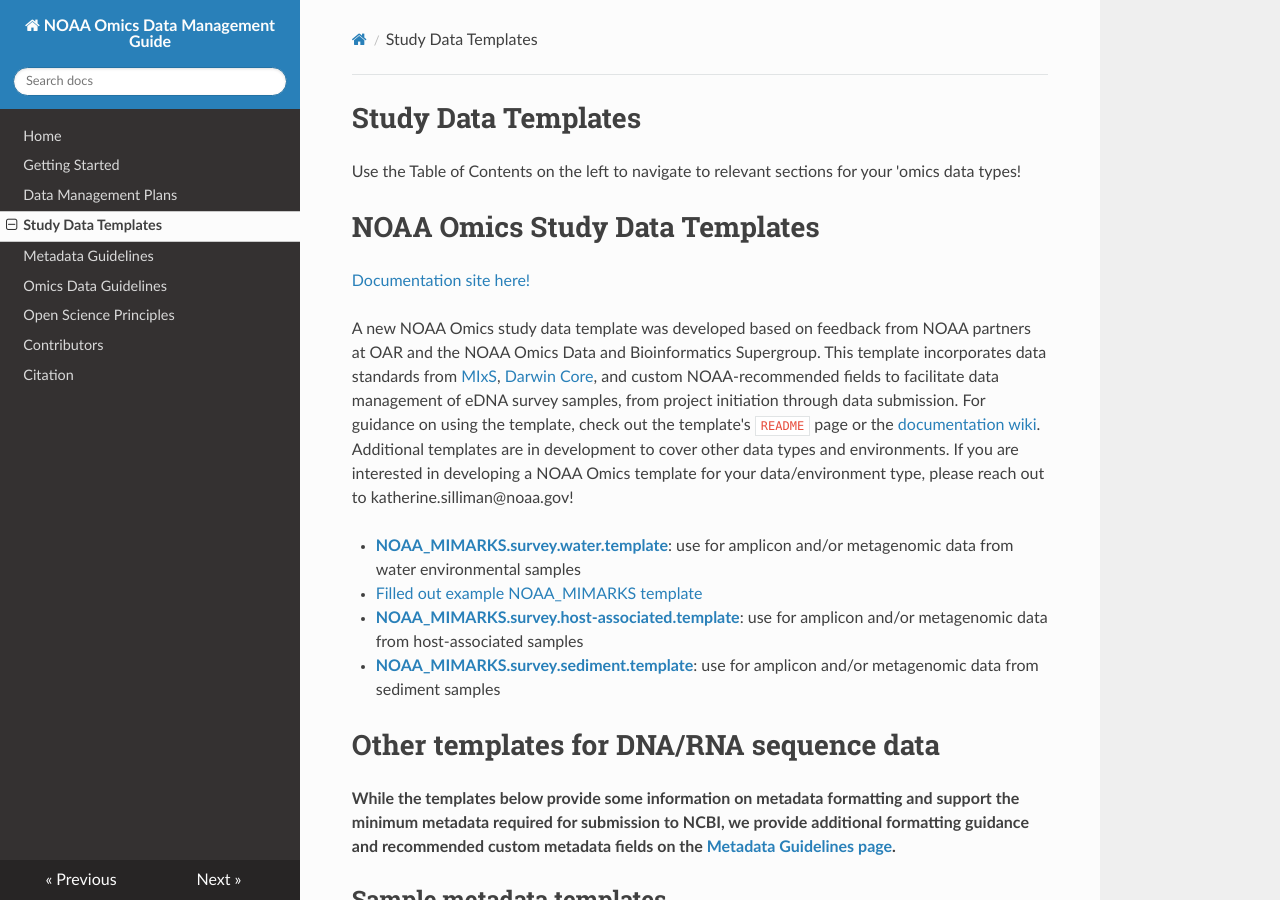
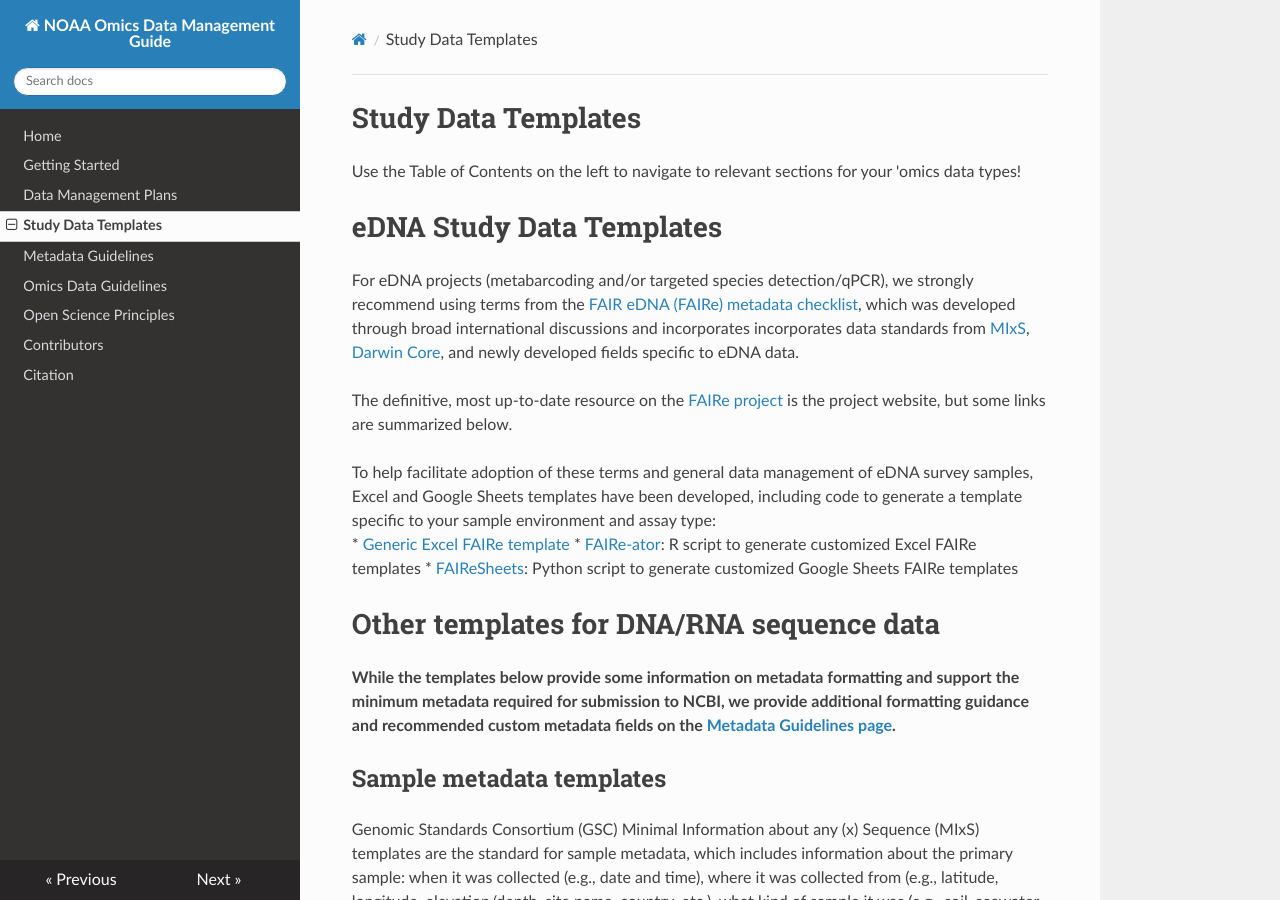
Before and after one commit to NOAA-Omics/noaa-omics-dmg, an MkDocs documentation site: the page built from docs/study-data-templates.md, in a window 1280 px wide and 900 px high. Built offline with MkDocs 1.6.1, drawn with Linux system fonts in a browser that asks for light colours; nearby versions of some CDN libraries; some of the changed text lies outside the part shown.

Commit message:
Update study-data-templates.md
Added FAIRe links

```diff
--- a/docs/study-data-templates.md
+++ b/docs/study-data-templates.md
@@ -3,16 +3,16 @@
 
 Use the Table of Contents on the left to navigate to relevant sections for your 'omics data types!
 
-# NOAA Omics Study Data Templates
+# eDNA Study Data Templates
 
-[Documentation site here!](https://noaa-omics-templates.readthedocs.io/en/latest/)
+For eDNA projects (metabarcoding and/or targeted species detection/qPCR), we strongly recommend using terms from the [FAIR eDNA (FAIRe) metadata checklist](https://fair-edna.github.io/index.html), which was developed through broad international discussions and incorporates incorporates data standards from [MIxS](https://genomicsstandardsconsortium.github.io/mixs/), [Darwin Core](https://dwc.tdwg.org/terms/), and newly developed fields specific to eDNA data.
 
-A new NOAA Omics study data template was developed based on feedback from NOAA partners at OAR and the NOAA Omics Data and Bioinformatics Supergroup. This template incorporates data standards from [MIxS](https://genomicsstandardsconsortium.github.io/mixs/), [Darwin Core](https://dwc.tdwg.org/terms/), and custom NOAA-recommended fields to facilitate data management of eDNA survey samples, from project initiation through data submission. For guidance on using the template, check out the template's `README` page or the [documentation wiki](https://noaa-omics-templates.readthedocs.io/en/latest/). Additional templates are in development to cover other data types and environments. If you are interested in developing a NOAA Omics template for your data/environment type, please reach out to katherine.silliman@noaa.gov!
+The definitive, most up-to-date resource on the [FAIRe project](https://fair-edna.github.io/index.html) is the project website, but some links are summarized below.
 
-* **[NOAA_MIMARKS.survey.water.template](https://docs.google.com/spreadsheets/d/1YBXFU9PuMqm7IT1tp0LTxQ1v2j0tlCWFnhSpy-EBwPw/edit?usp=sharing)**: use for amplicon and/or metagenomic data from water environmental samples
-  + [Filled out example NOAA_MIMARKS template](https://docs.google.com/spreadsheets/d/1b7m5u7Cqj-L6vJYk81CHHDNNXftr3JRNCpGgcVJtCEE/edit?usp=sharing)
-* **[NOAA_MIMARKS.survey.host-associated.template](https://docs.google.com/spreadsheets/d/1JtWgX_t5PbG0CpEJWHu906yH8Udek3l4I-KOM80MR6M/edit?usp=sharing)**: use for amplicon and/or metagenomic data from host-associated samples
-*  **[NOAA_MIMARKS.survey.sediment.template](https://docs.google.com/spreadsheets/d/1yF0M58huJKozVp7WObjWOQCH01rjf9Z-g9ykwyLkeSg/edit?usp=drive_link)**: use for amplicon and/or metagenomic data from sediment samples
+To help facilitate adoption of these terms and general data management of eDNA survey samples, Excel and Google Sheets templates have been developed, including code to generate a template specific to your sample environment and assay type:
+* [Generic Excel FAIRe template](https://fair-edna.github.io/checklist/FAIRe_checklist_v1.0_FULLtemplate.xlsx)
+* [FAIRe-ator](https://github.com/FAIR-eDNA/FAIRe-ator/tree/main): R script to generate customized Excel FAIRe templates
+* [FAIReSheets](https://github.com/aomlomics/FAIReSheets): Python script to generate customized Google Sheets FAIRe templates
 
 # Other templates for DNA/RNA sequence data
 
@@ -67,7 +67,7 @@
 
 ## Targeted quantitative surveys (qPCR, ddPCR, rt-PCR)
 
-Projects generated with real time PCR, qPCR, or dPCR and can use the Minimum Information for Publication of Quantitative Real-Time PCR Experiments (MIQE) [Real-time PCR Data Markup Language (RDML) template](https://rdml.org/index.html).
+While we recommend the [FAIRe checklist](https://fair-edna.github.io/index.html) for projects generating real time PCR, qPCR, or dPCR data, one can also use the Minimum Information for Publication of Quantitative Real-Time PCR Experiments (MIQE) [Real-time PCR Data Markup Language (RDML) template](https://rdml.org/index.html).
 
 Additional resources for best practices:
 1. Environmental Microbiology Minimum Information (EMMI) Guidelines [Borchardt et al. 2021](https://pubs.acs.org/doi/full/10.1021/acs.est.1c01767)
@@ -118,3 +118,7 @@
 Reference database | FASTA (sequences) and TSV (taxonomy) | [Zenodo](https://zenodo.org/) or [FigShare](https://figshare.com/) or [Dryad](https://datadryad.org/stash)
 Analysis code | Commented code and Jupyter notebooks | GitHub (optionally archived on [Zenodo](https://zenodo.org/) or [FigShare](https://figshare.com/) or [Dryad](https://datadryad.org/stash))
 Figure code   | Commented code for recreating figures (R, etc) | GitHub (optionally archived on [Zenodo](https://zenodo.org/) or [FigShare](https://figshare.com/) or [Dryad](https://datadryad.org/stash))
+
+# Legacy NOAA Omics Templates
+
+For information on previously developed versions of NOAA Omics study data templates, check out the [documentation site here!](https://noaa-omics-templates.readthedocs.io/en/latest/). While these tremplates are still available for use, they are no longer actively supported and we recommend the FAIRe formats mentioned above for broader standardization.
```
